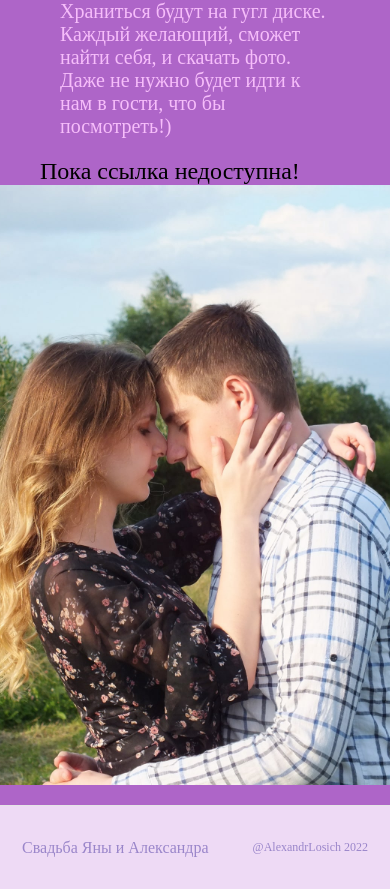
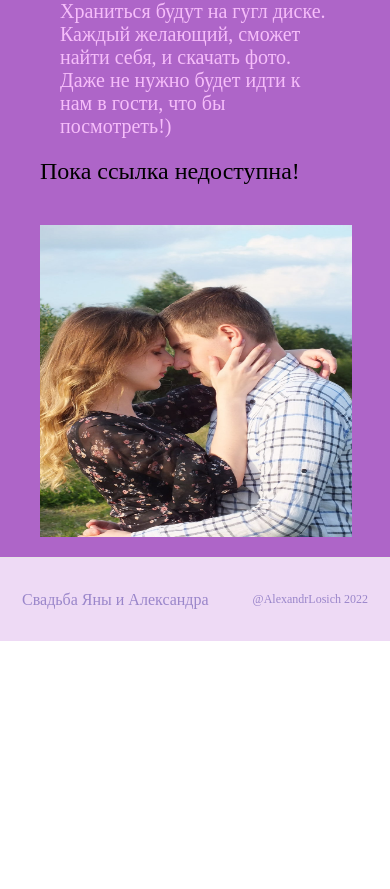
Before and after one commit to Aliaksandrlosich/Wedding-day-04-06-2022, a React (Create React App) app: page /#/photo in a window 390 px wide. Shown: the part 899-1788 px from the top of the page. After the commit the page ends 1540 px from the top, so only its background shows below. Built offline with nearby package versions, Linux system fonts and the light colour scheme; a web font is replaced by a local one.

Commit message:
Fix photo img in mobile

```diff
--- a/src/pages/Contact/style_mobile.css
+++ b/src/pages/Contact/style_mobile.css
@@ -23,4 +23,10 @@
     height: 80vw !important;
     margin: 40px auto 0;
   }
+
+  .photo {
+    width: 80vw !important;
+    height: 80vw !important;
+    margin: 40px auto 0;
+  }
 }
```
